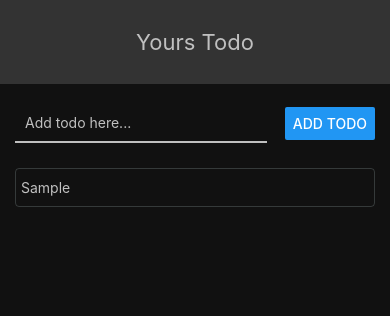
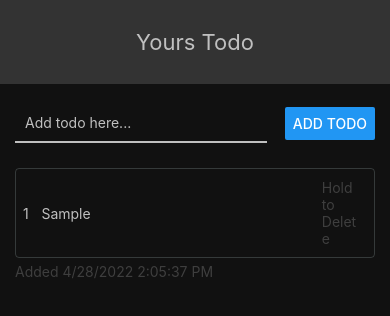
Before and after one commit to NikitaKhadnevich/ReactNative, a React Native app in the folder SmartTodo-Demo/: screen / in a window 390 px wide. Both pictures are taken after typing "Sample" into the empty fields and a click on the button "ADD TODO". Shown: the top 316 px of the page. Built offline with nearby package versions, Linux system fonts and the light colour scheme.

Commit message:
Added func for delete,alert, date and components styles

```diff
--- a/SmartTodo-Demo/App.js
+++ b/SmartTodo-Demo/App.js
@@ -8,10 +8,12 @@ import RenderTodo from './src/RenderTodo';
 export default function App() {
   const [addTodo, SetaddTodo] = useState([])
 
+
   const letAddTodo = (title) => {
     const newTodo = {
       id: Date.now().toString(),
       title: title,
+      date: `${new Date().toLocaleDateString()} ${new Date().toLocaleTimeString()}`,
     }
     SetaddTodo(prev => [
         ...prev,
@@ -30,7 +32,6 @@ export default function App() {
       <View style={styles.wrapperContainer}>
         <AddTodo onSubmit={letAddTodo}/>
       </View>
-
       <View style={styles.renderBlock}>
         <RenderTodo
           dataForRender={addTodo}
--- a/SmartTodo-Demo/src/RenderTodo.js
+++ b/SmartTodo-Demo/src/RenderTodo.js
@@ -1,21 +1,60 @@
 import { StatusBar } from 'expo-status-bar';
 import React, {useState}  from 'react'
-import { FlatList, StyleSheet, Text, View, TouchableOpacity } from 'react-native';
+import { FlatList, StyleSheet, Text, View, TouchableOpacity, Alert } from 'react-native';
+
+
+
+const DeleteOneTodo = (deleteData, id) =>
+Alert.alert(
+   "Delete this todo?",
+   "",
+   [
+   {
+      text: "Cancel",
+      onPress: () => console.log("Cancel Pressed"),
+      style: "cancel"
+   },
+   { text: "OK", onPress: () => {
+      deleteData(id);
+      Alert.alert('Todos Deleted!')
+   }
+}
+   ]
+);
+
 
 function RenderTodo( {dataForRender, deleteTodo} ) {
+
    return (
       <FlatList
          data={dataForRender}
          keyExtractor={item => item.id.toString()}
-         renderItem={({item}) => (
+         renderItem={({item, index} ) => (
 
             <TouchableOpacity
             activeOpacity={0.5}
-            onPress={() => console.log(item.id) }
-            onLongPress={() => deleteTodo(item.id)}>
-               <Text style={styles.renderText}>
-                  {item.title}
-               </Text>
+            onPress={() => console.log('Pressed')}
+            onLongPress={() => {
+               DeleteOneTodo(deleteTodo, item.id)
+               }
+            }>
+               <View style={styles.textBlock}>
+                  <Text style={styles.renderIndex}>
+                     {index+1}
+                  </Text>
+                  <Text style={styles.renderText}>
+                     {item.title}
+                  </Text>
+                  <Text style={styles.renderInfo}>
+                     Hold to Delete
+                  </Text>
+               </View>
+
+               <View >
+                  <Text style={styles.whenAdded}>
+                     Added {item.date}
+                  </Text>
+               </View>
             </TouchableOpacity>
          )}
       />
@@ -23,8 +62,11 @@ function RenderTodo( {dataForRender, deleteTodo} ) {
 }
 
 const styles = StyleSheet.create({
-   renderText: {
-      color: 'silver',
+   textBlock: {
+      flex: 1,
+      flexDirection: 'row',
+      justifyContent: 'space-around',
+      alignItems: 'center',
       borderWidth: 1,
       borderColor: '#bcd4d436',
       borderRadius: 4,
@@ -32,9 +74,27 @@ const styles = StyleSheet.create({
       paddingHorizontal: 5,
       paddingVertical: 10,
       marginVertical: 5,
+   },
+   renderIndex: {
+      color: 'silver',
+      paddingHorizontal: 2,
+      width: '3%'
+   },
+   renderText: {
+      width: '82%',
+      color: 'silver',
+      paddingHorizontal: 10,
+      textAlign: 'justify'
+   },
+   renderInfo: {
+      width: '15%',
+      color: 'rgba(168, 168, 168, 0.3)',
+      paddingHorizontal: 5,
+   },
+   whenAdded: {
+      color: 'rgba(168, 168, 168, 0.3)',
+      marginBottom: 15,
    }
 })
 
-
-
 export default RenderTodo
```
Also changed, not shown: SmartTodo-Demo/package.json (+6 -1 lines), 1 other file (tests, documents, lock files or other folders).
